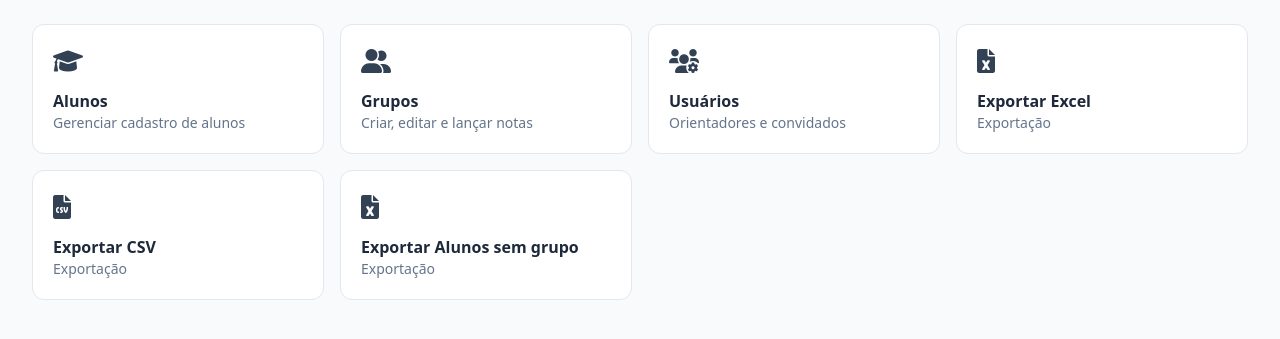
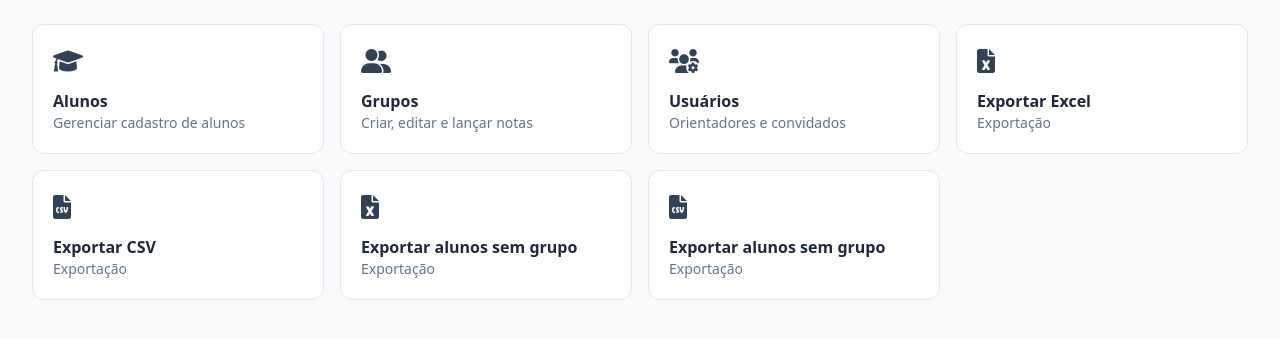
Before and after one commit to msanches/SGN-TGI, a Python web app: template app/admin/templates/admin/dashboard.html in a window 1280 px wide. Shown: the part 57-396 px from the top of the page. Run offline with Jinja, Linux system fonts and the light colour scheme; the template is opened without the code that fills it, so the values that code supplies are empty; some libraries are stand-ins or nearby versions.

Commit message:
dashboard

```diff
--- a/app/admin/templates/admin/dashboard.html
+++ b/app/admin/templates/admin/dashboard.html
@@ -56,10 +56,18 @@
     <div class="text-2xl mb-3 text-slate-700">
       <i class="fa-solid fa-file-excel"></i>
     </div>
-    <div class="font-semibold text-slate-800">Exportar Alunos sem grupo</div>
+    <div class="font-semibold text-slate-800">Exportar alunos sem grupo</div>
     <div class="text-sm text-slate-500">Exportação</div>
   </a>
 
+  <a href="{{ url_for('reports.export_alunos_sg', fmt='csv') }}"
+     class="group rounded-xl border border-slate-200 bg-white p-5 hover:border-slate-300 hover:shadow transition">
+    <div class="text-2xl mb-3 text-slate-700">
+      <i class="fa-solid fa-file-csv"></i>
+    </div>
+    <div class="font-semibold text-slate-800">Exportar alunos sem grupo</div>
+    <div class="text-sm text-slate-500">Exportação</div>
+  </a>
 
 </div>
 
```
